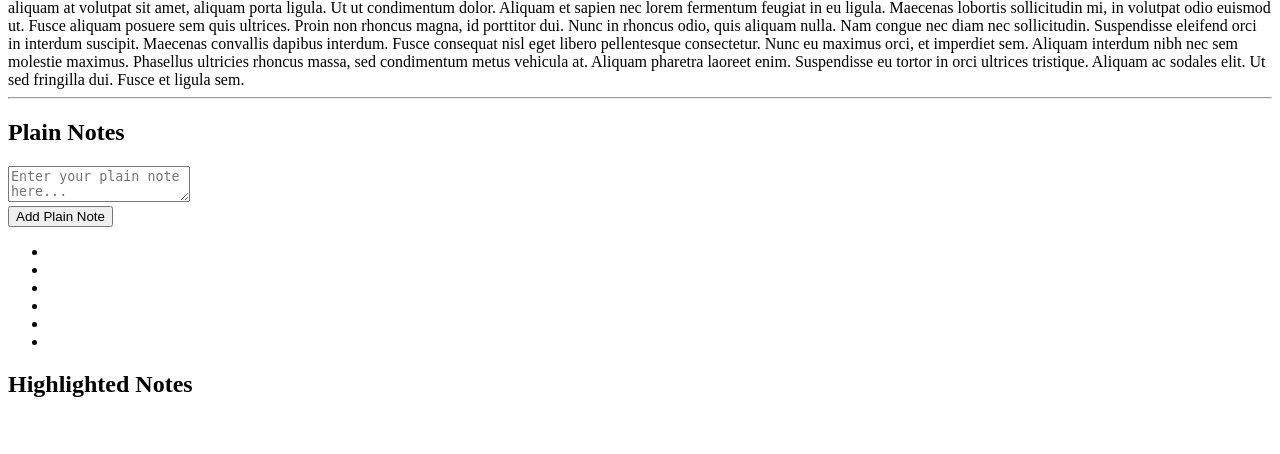
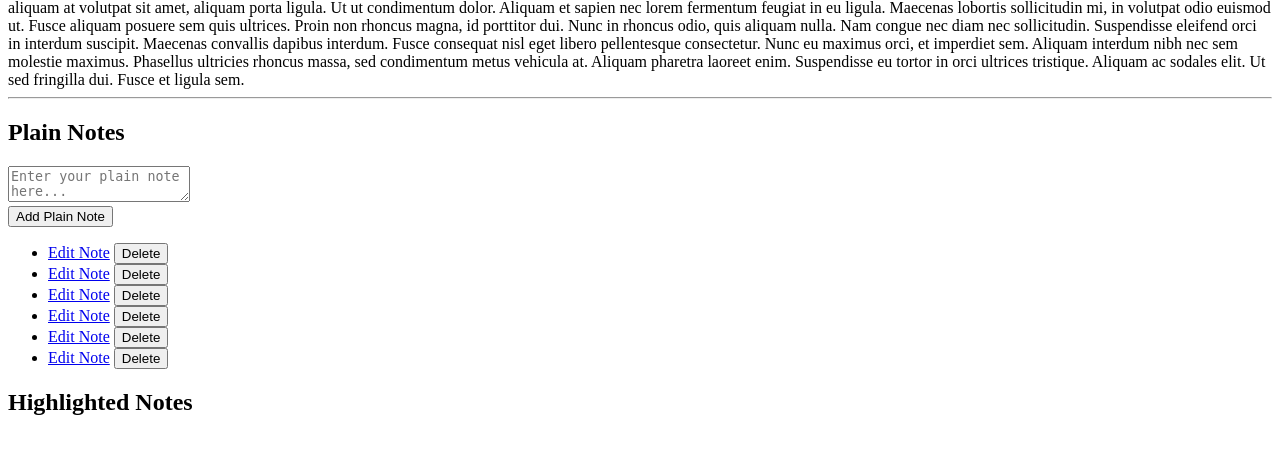
Before and after one commit to ssyang8/OnBoarding_Task1, a Django app: page /article/1/ in a window 1280 px wide. Shown: the part 315-769 px from the top of the page. Run offline with Django 5.2, Linux system fonts and the light colour scheme; data comes from the database, SQL or seed files in the repository; both versions use the stored data as it was after the commit.

Commit message:
task1finished

```diff
--- a/notes/templates/article.html
+++ b/notes/templates/article.html
@@ -20,14 +20,64 @@
     </form>
     <ul>
       {% for note in plain_notes %}
-      <li>{{ note.text }}</li>
+      <li>
+        {{ note.text }}
+        <a
+          href="{% url 'notes:edit_plain_note' note.id %}?next={{ request.build_absolute_uri }}"
+          >Edit Note</a
+        >
+        <form
+          action="{% url 'notes:delete_note' note.id %}"
+          method="POST"
+          style="display: inline"
+        >
+          {% csrf_token %}
+          <input
+            type="hidden"
+            name="next"
+            value="{{ request.build_absolute_uri }}"
+          />
+          <button
+            type="submit"
+            class="btn btn-danger"
+            onclick="return confirm('Are you sure?');"
+          >
+            Delete
+          </button>
+        </form>
+      </li>
       {% endfor %}
     </ul>
 
     <h2>Highlighted Notes</h2>
     <ul>
       {% for note in highlighted_notes %}
-      <li>"{{ note.selected_text }}": "{{ note.note_text }}"</li>
+      <li>
+        "{{ note.selected_text }}": "{{ note.note_text }}"
+        <a
+          href="{% url 'notes:edit_highlighted_note' note.id %}?next={{ request.build_absolute_uri }}"
+          >Edit Note</a
+        >
+        <form
+          action="{% url 'notes:delete_highlighted_note' note.id %}"
+          method="POST"
+          style="display: inline"
+        >
+          {% csrf_token %}
+          <input
+            type="hidden"
+            name="next"
+            value="{{ request.build_absolute_uri }}"
+          />
+          <button
+            type="submit"
+            class="btn btn-danger"
+            onclick="return confirm('Are you sure?');"
+          >
+            Delete
+          </button>
+        </form>
+      </li>
       {% endfor %}
     </ul>
     <script>
--- a/notes/urls.py
+++ b/notes/urls.py
@@ -1,17 +1,24 @@
 from . import views
 from django.urls import path
-from .views import article_view, delete_note
+from .views import edit_plain_note, edit_highlighted_note, delete_note
 
 
-app_name = 'notes'  # Namespace for the notes app
+app_name = 'notes'
 
 urlpatterns = [
     path('', views.index, name='index'),
     path('article/<int:article_id>/', views.article_view, name='article_view'),
     path('new_article/', views.new_article, name='new_article'),
-    path('delete_note/<str:note_type>/<int:note_id>/',
-         views.delete_note, name='delete_note'),
-
     path('article/<int:article_id>/add_highlighted_note/',
          views.add_highlighted_note, name='add_highlighted_note'),
+    path('delete/<int:note_id>/', delete_note, name='delete_note'),
+
+
+    path('delete_highlighted_note/<int:note_id>/',
+         views.delete_highlighted_note, name='delete_highlighted_note'),
+    path('edit_plain_note/<int:note_id>/',
+         edit_plain_note, name='edit_plain_note'),
+    path('edit_highlighted_note/<int:note_id>/',
+         edit_highlighted_note, name='edit_highlighted_note'),
+
 ]
--- a/notes/views.py
+++ b/notes/views.py
@@ -1,7 +1,7 @@
 from django.shortcuts import render, redirect, get_object_or_404
 from django.shortcuts import render, redirect
 from .models import Article, PlainNote, HighlightedNote
-from django.http import HttpResponseBadRequest, JsonResponse
+from django.http import HttpResponse, HttpResponseBadRequest, HttpResponseRedirect, JsonResponse
 from django.shortcuts import redirect, get_object_or_404
 
 
@@ -56,14 +56,73 @@
     return render(request, 'new_article.html')
 
 
-def delete_note(request, note_type, note_id):
-    if note_type == 'plain':
+def edit_plain_note(request, note_id):
+    note = get_object_or_404(PlainNote, pk=note_id)
+    # Retrieve the 'next' parameter from the URL, or default to 'notes:index' if not provided
+    next_url = request.GET.get('next', 'notes:index')
+
+    if request.method == 'POST':
+        note.text = request.POST.get('text')
+        note.save()
+        # Redirect to the 'next' URL after saving changes
+        return redirect(next_url)
+
+    return render(request, 'edit_plain_note.html', {'note': note, 'next': next_url})
+
+
+def edit_highlighted_note(request, note_id):
+    note = get_object_or_404(HighlightedNote, pk=note_id)
+    next_url = request.GET.get('next', 'notes:index')
+
+    if request.method == 'POST':
+        # note.selected_text = request.POST.get('selected_text')
+        note.note_text = request.POST.get('note_text')
+        # note.start_position = int(request.POST.get('start_position', 0))
+        # note.end_position = int(request.POST.get('end_position', 0))
+        note.save()
+        return redirect(next_url)  # Adjust the redirect as needed
+    return render(request, 'edit_highlighted_note.html', {'note': note})
+
+
+# Ensure this view only handles POST requests to avoid accidental deletions
+
+def delete_note(request, note_id):
+    # Determine the type based on model or pass the type as parameter
+    # Example assumes type is known and passed via URL or determined somehow
+    try:
         note = get_object_or_404(PlainNote, pk=note_id)
-    elif note_type == 'highlighted':
+        note_type = 'plain'
+    except PlainNote.DoesNotExist:
         note = get_object_or_404(HighlightedNote, pk=note_id)
-    else:
-        return HttpResponseBadRequest("Invalid note type specified")
+        note_type = 'highlighted'
 
-    article_id = note.article.id
-    note.delete()
-    return redirect('notes:article_view', article_id=article_id)
+    if request.method == 'POST':
+        article_id = note.article.id  # Store the article ID before deleting
+        note.delete()
+        next_url = request.POST.get(
+            'next', 'notes:index')  # Default redirection
+        return HttpResponseRedirect(next_url)
+
+    # if not POST method, maybe display a confirmation page or handle differently
+    return HttpResponseBadRequest("Invalid request")
+
+
+def delete_highlighted_note(request, note_id):
+    # Determine the type based on model or pass the type as parameter
+    # Example assumes type is known and passed via URL or determined somehow
+    try:
+        note = get_object_or_404(HighlightedNote, pk=note_id)
+        note_type = 'highlighted'
+    except HighlightedNote.DoesNotExist:
+        note = get_object_or_404(PlainNote, pk=note_id)
+        note_type = 'plain'
+
+    if request.method == 'POST':
+        article_id = note.article.id  # Store the article ID before deleting
+        note.delete()
+        next_url = request.POST.get(
+            'next', 'notes:index')  # Default redirection
+        return HttpResponseRedirect(next_url)
+
+    # if not POST method, maybe display a confirmation page or handle differently
+    return HttpResponseBadRequest("Invalid request")
```
Also changed, not shown: notes/templates/edit_highlighted_note.html (added, +20 -0 lines), notes/templates/edit_note.html (added, +22 -0 lines), notes/templates/edit_plain_note.html (added, +15 -0 lines), db.sqlite3.
